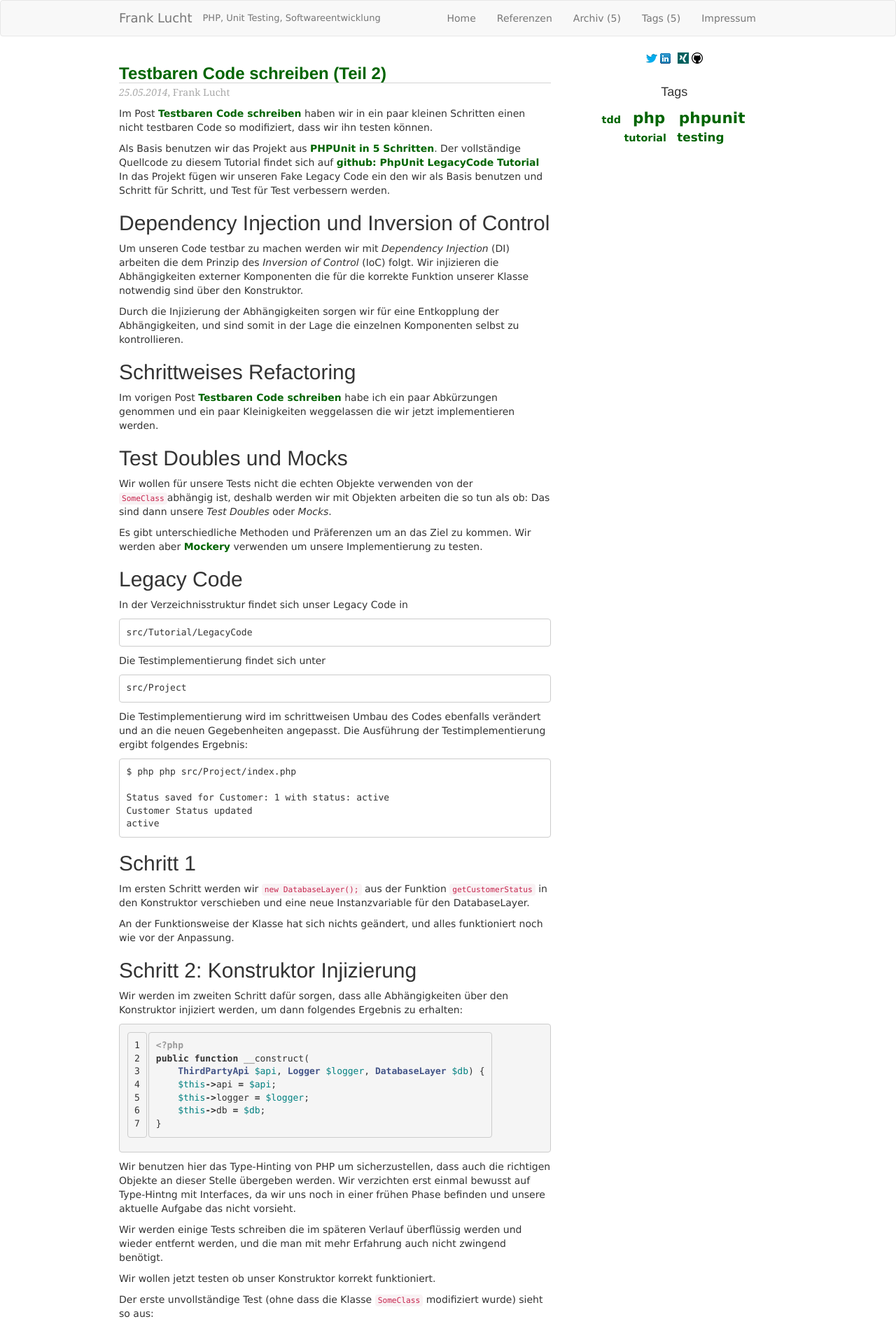
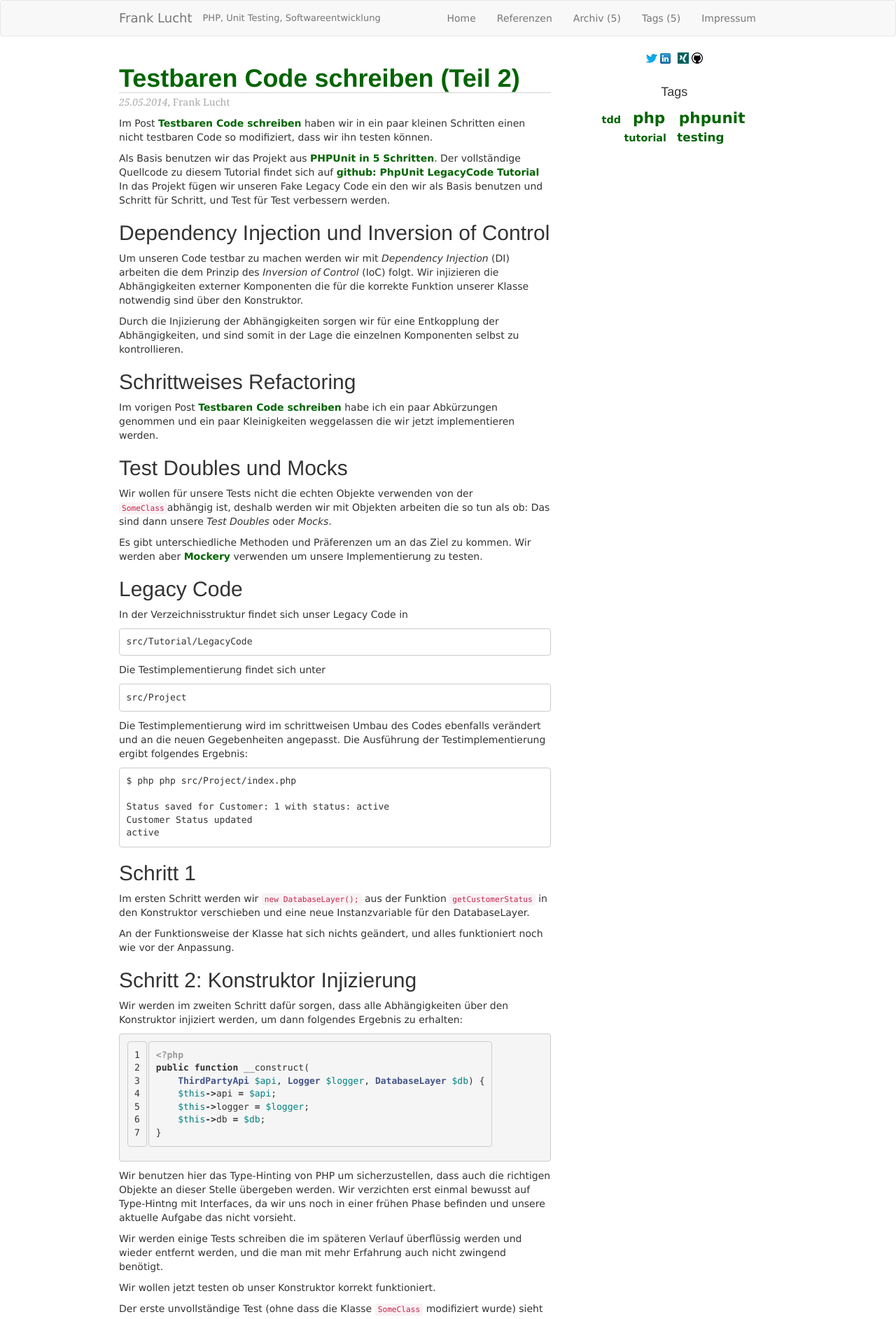
Before and after one commit to Digigoodz/digigoodz.github.io, a Jekyll site: the page built from index.html, in a window 1280 px wide. Shown: the top 1885 px of the page at 70% size. Built offline with Jekyll 4.4.1, drawn with Linux system fonts in a browser that asks for light colours; Markdown is read by kramdown in place of the engine named in the settings; the list of posts is cut into pages by our own code; comment, search, counter and statistics services are not loaded.

Commit message:
corrected usage of html5 article tags

```diff
--- a/_includes/post.html
+++ b/_includes/post.html
@@ -1,9 +1,9 @@
-<div class="post">
-    <h3 class="post-heading"><a href="{{ post.url }}">{{ post.title }}</a></h3>
-    <div class="post-author-line"><i>{{post.date  | date: "%d.%m.%Y" }}</i>, {{site.author.name}}</div>
-    <article>
-        <section>
+<article class="post">
+    <header>
+        <h1 class="post-heading"><a href="{{ post.url }}">{{ post.title }}</a></h1>
+        <div class="post-author-line"><i>{{post.date  | date: "%d.%m.%Y" }}</i>, {{site.author.name}}</div>
+    </header>
+    <section>
         {{post.content}}
-        </section>
-    </article>
-</div>
+    </section>
+</article>
```
